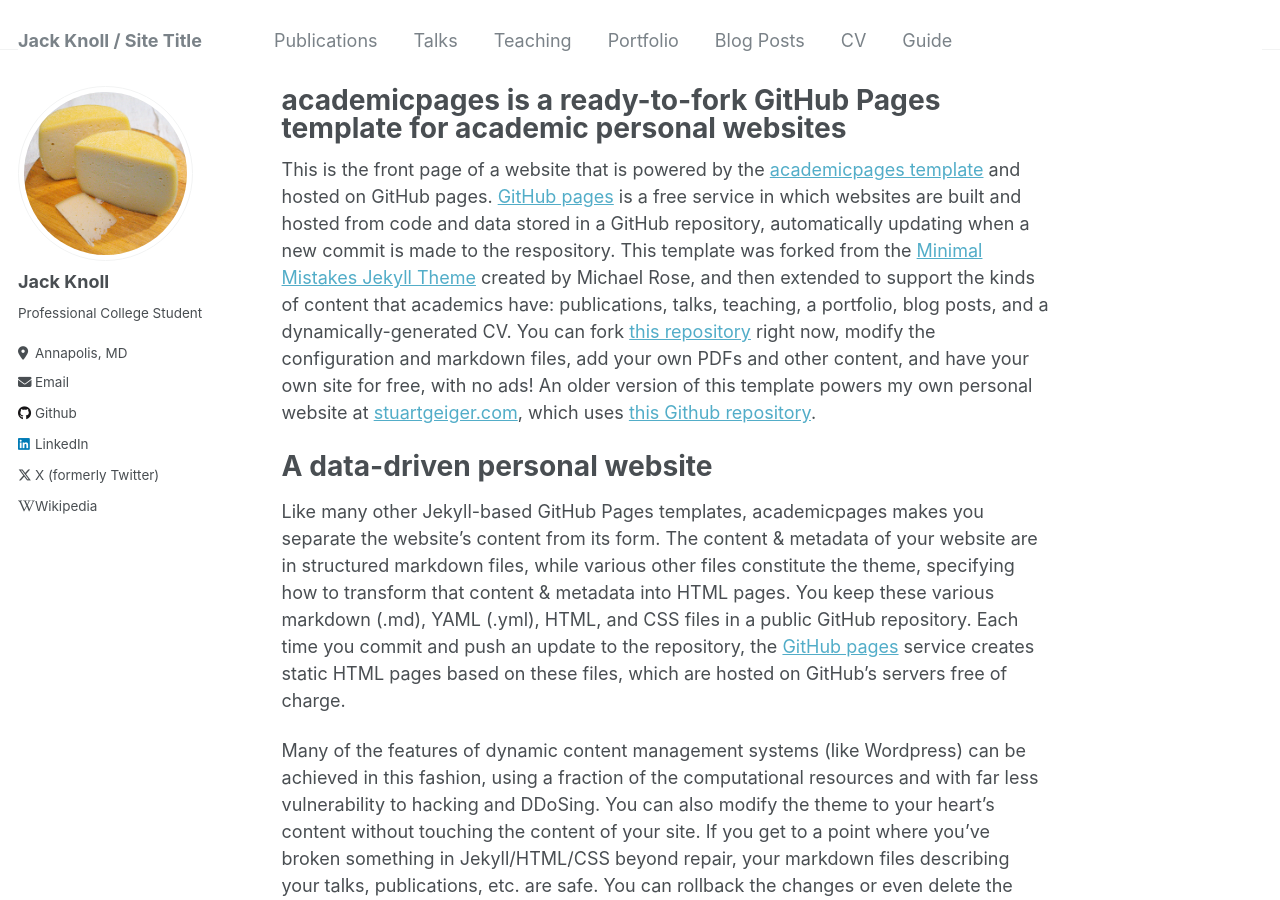
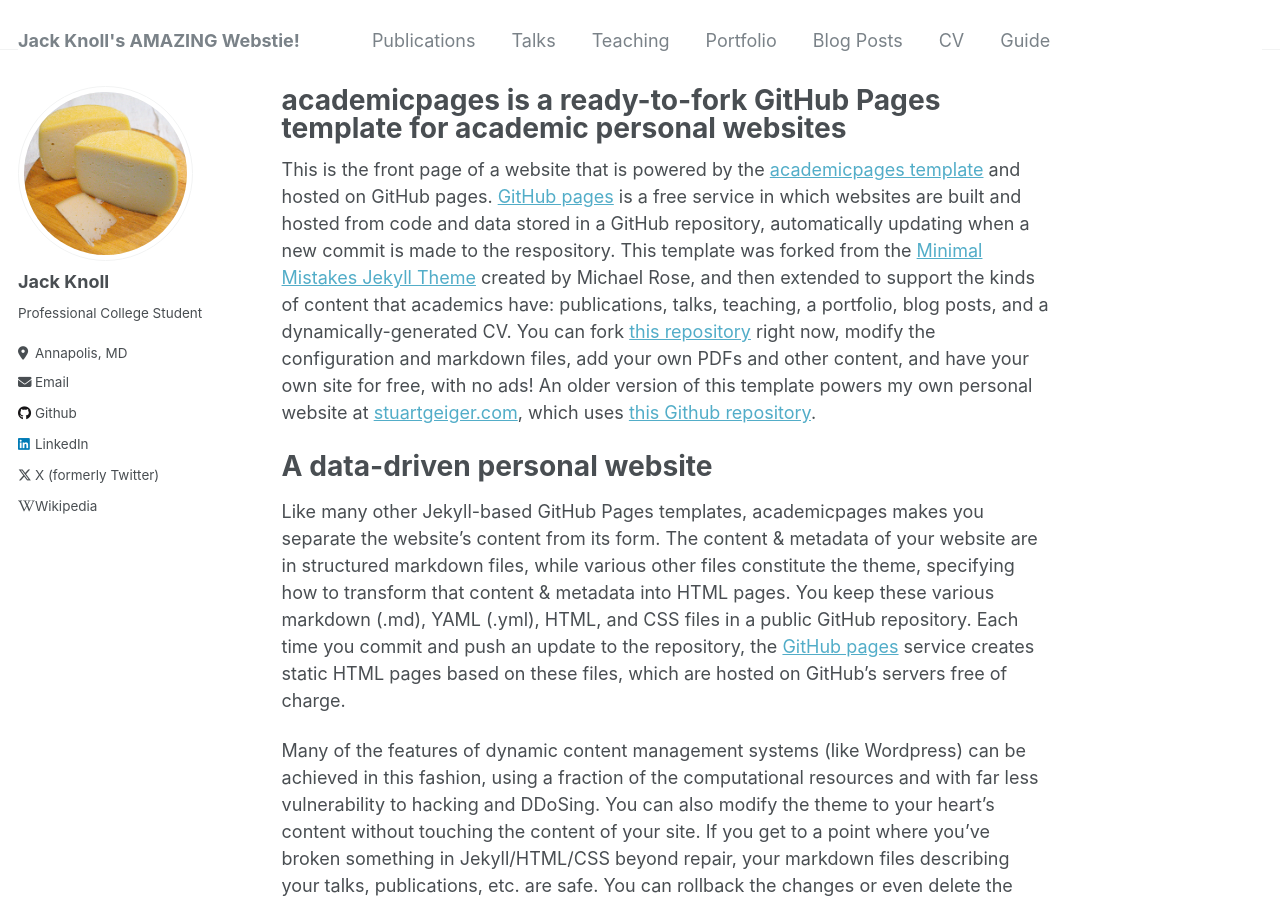
Before and after one commit to jakjr2000/jakjr2000.github.io, a Jekyll site: the page built from _pages/about.md, in a window 1280 px wide and 900 px high. Built offline with Jekyll 4.4.1, drawn with Linux system fonts in a browser that asks for light colours.

Commit message:
Update _config.yml

```diff
--- a/_config.yml
+++ b/_config.yml
@@ -8,7 +8,7 @@
 
 # Basic Site Settings
 locale                   : "en-US"
-title                    : "Jack Knoll / Site Title"
+title                    : "Jack Knoll's AMAZING Webstie!"
 title_separator          : "-"
 name                     : &name "Jack Knoll"
 description              : &description "personal description"
```
